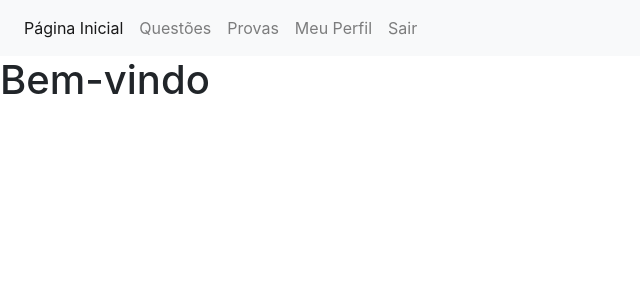
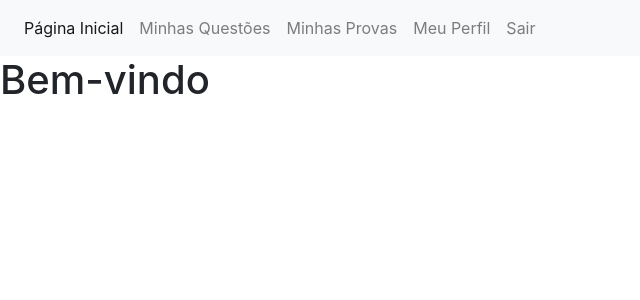
Before and after one commit to gustavofaquim/sgp, a Django app: page / in a window 1280 px wide. Shown: the top 300 px of the page, without its empty margins (0-640 px from the left). Run offline with Django 3.2, Linux system fonts and the light colour scheme; the visitor is signed in with stand-in values (Sample User, id 1); some libraries are stand-ins or nearby versions.

```diff
--- a/code/sgp/templates/_layouts/base.html
+++ b/code/sgp/templates/_layouts/base.html
@@ -18,10 +18,10 @@
                     <a class="nav-link" href="{% url 'index' %}">Página Inicial</a>
                 </li>
                 <li class="nav-item">
-                    <a class="nav-link" href="{% url 'lista_questao' %}">Questões</a>
+                    <a class="nav-link" href="{% url 'lista_questao' %}">Minhas Questões</a>
                 </li>
                 <li class="nav-item">
-                    <a class="nav-link" href="{% url 'lista_prova' %}">Provas</a>
+                    <a class="nav-link" href="{% url 'lista_prova' %}">Minhas Provas</a>
                 </li>
                 <li class="nav-item">
                     <a class="nav-link" href="{% url 'atualizar_professor' user.id %}">Meu Perfil</a>
```
Also changed, not shown: code/sgp/templates/form-prova.html (+11 -4 lines).
